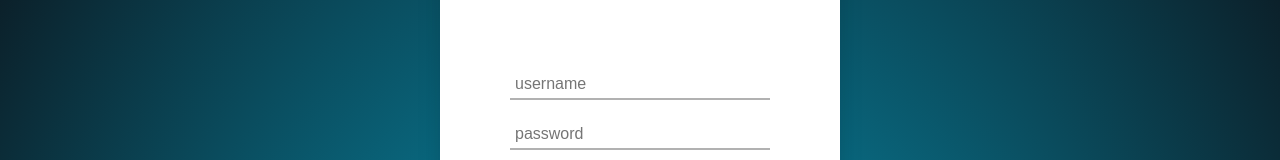
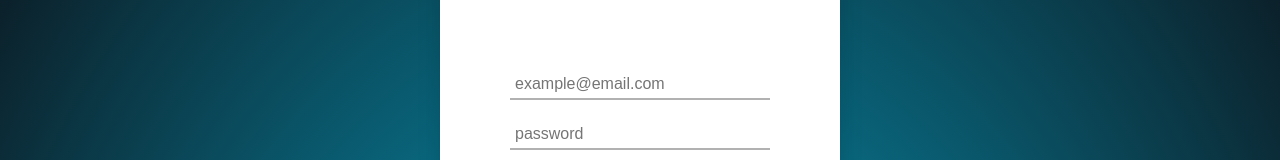
Before and after one commit to webdevsumit/customer-app, a React (Create React App) app: page /1/login in a window 1280 px wide. Shown: the part 219-379 px from the top of the page. Built offline with nearby package versions, Linux system fonts and the light colour scheme.

Commit message:
fixed 2 sm issues

```diff
--- a/src/components/Auth/index.js
+++ b/src/components/Auth/index.js
@@ -33,7 +33,7 @@ export async function loader({ params }) {
     }).catch(err => toast.error(err.message));
 
     if(isAuthenticated) return {storeId: params.storeId};
-    return redirect(`/${params.storeId}/landing`);
+    return redirect(`/${params.storeId}/signup`);
 }
 
 function Auth() {
--- a/src/pages/Login/index.js
+++ b/src/pages/Login/index.js
@@ -57,7 +57,7 @@ function Login() {
 				<div className='Login-container1'>
 
 					<NormalInput
-						placeholder={t("Login-container-input-placeholder.username")}
+						placeholder={t("Login-container-input-placeholder.email")}
 						type='text'
 						value={username}
 						onChange={handleUsernameChange}
```
